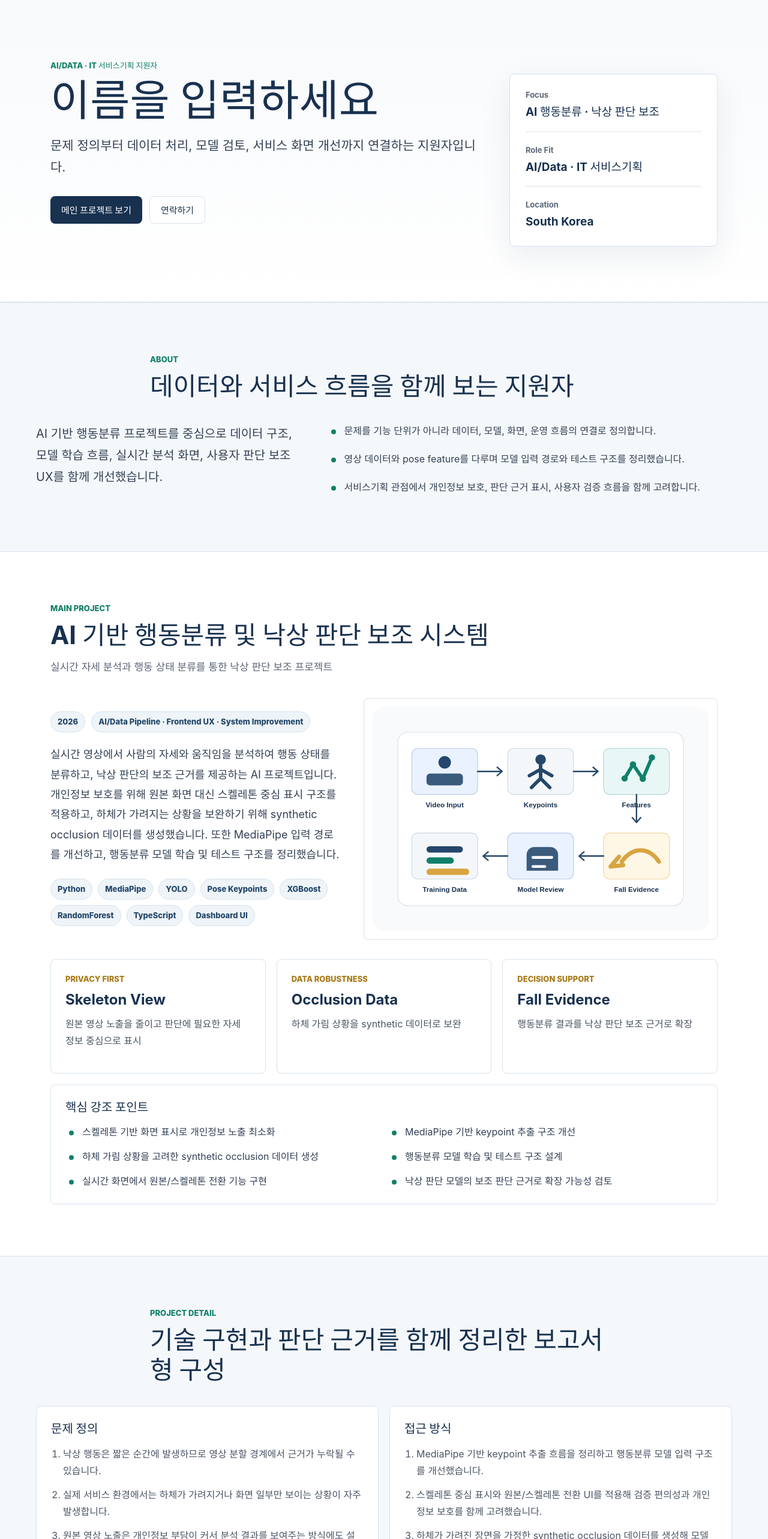
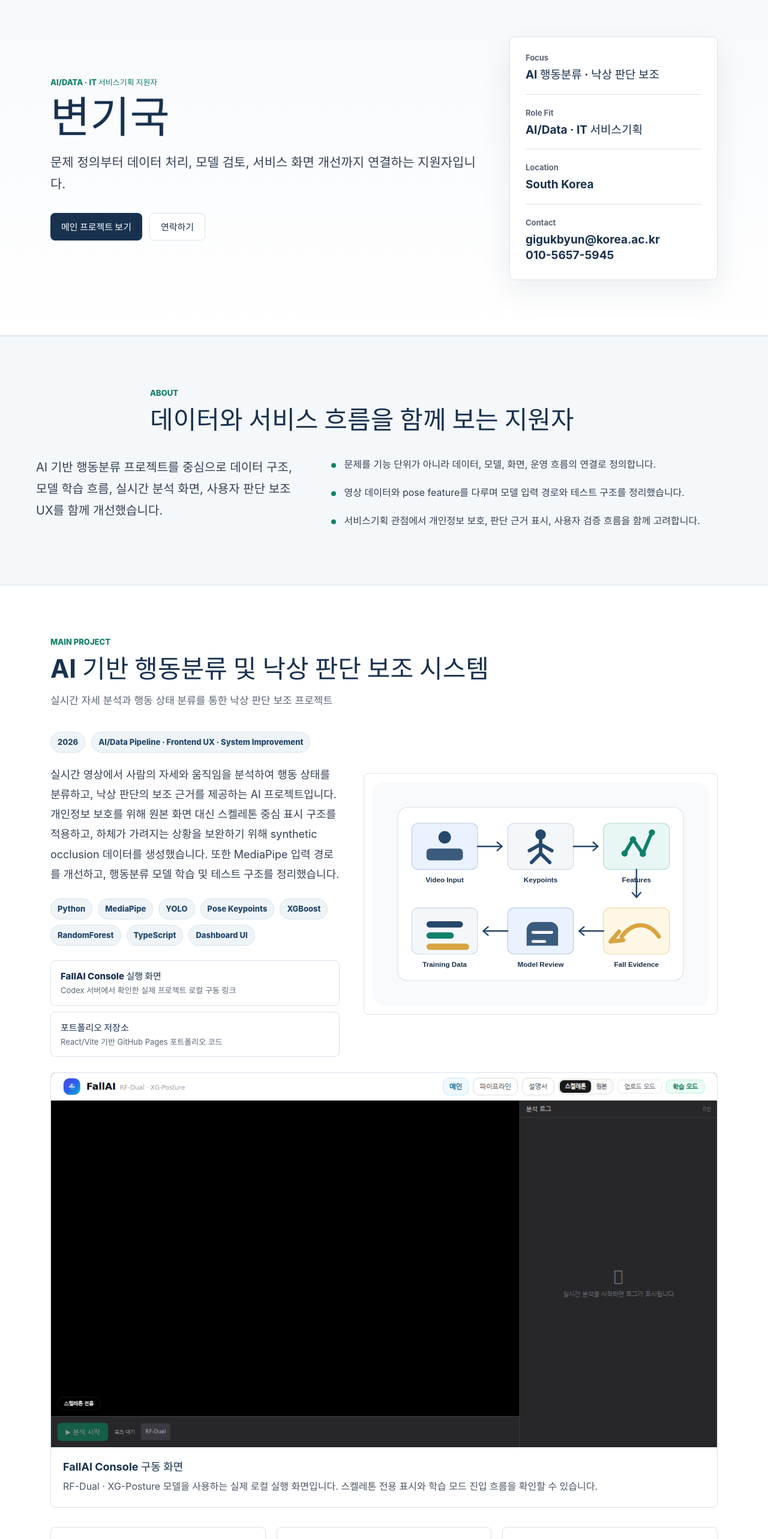
Before and after one commit to hongsheeya/job-portfolio, a React (Vite) app: page / in a window 1280 px wide. Shown: the part 80-2646 px from the top of the page at 60% size. Built offline with nearby package versions, Linux system fonts and the light colour scheme.

Commit message:
Update portfolio identity and project evidence

```diff
--- a/src/components/FutureProjects.tsx
+++ b/src/components/FutureProjects.tsx
@@ -8,8 +8,9 @@ export function FutureProjects({ projects }: FutureProjectsProps) {
   return (
     <section id="future" className="section">
       <div className="sectionHeader">
-        <p className="sectionKicker">Future Projects</p>
-        <h2>추가 프로젝트 확장을 고려한 데이터 기반 영역</h2>
+        <p className="sectionKicker">Sub Projects</p>
+        <h2>다른 프로젝트를 쉽게 추가할 수 있는 확장 영역</h2>
+        <p>새 프로젝트가 생기면 데이터 파일에 항목만 추가해 같은 형식으로 정리할 수 있습니다.</p>
       </div>
 
       <div className="futureGrid">
--- a/src/components/Hero.tsx
+++ b/src/components/Hero.tsx
@@ -5,6 +5,7 @@ type HeroProps = {
     headline: string;
     location: string;
     email: string;
+    phone: string;
     github: string;
   };
 };
@@ -54,6 +55,11 @@ export function Hero({ person }: HeroProps) {
             <span className="panelLabel">Location</span>
             <strong>{person.location}</strong>
           </div>
+          <div>
+            <span className="panelLabel">Contact</span>
+            <strong>{person.email}</strong>
+            <strong>{person.phone}</strong>
+          </div>
         </aside>
       </section>
     </header>
--- a/src/components/MainProject.tsx
+++ b/src/components/MainProject.tsx
@@ -25,10 +25,30 @@ export function MainProject({ project }: MainProjectProps) {
               <span key={item}>{item}</span>
             ))}
           </div>
+          <div className="projectLinks" aria-label="프로젝트 링크">
+            {project.links.map((link) => (
+              <a key={link.href} href={link.href} target="_blank" rel="noreferrer">
+                <span>{link.label}</span>
+                <small>{link.description}</small>
+              </a>
+            ))}
+          </div>
         </div>
         <div className="projectVisual">
           <img src={project.visual} alt="AI 행동분류 및 낙상 판단 보조 시스템 파이프라인" />
         </div>
+      </div>
+
+      <div className="screenGrid">
+        {project.screenshots.map((screen) => (
+          <figure className="screenCard" key={screen.title}>
+            <img src={screen.image} alt={screen.alt} />
+            <figcaption>
+              <strong>{screen.title}</strong>
+              <span>{screen.caption}</span>
+            </figcaption>
+          </figure>
+        ))}
       </div>
 
       <div className="metricGrid">
--- a/src/data/portfolio.ts
+++ b/src/data/portfolio.ts
@@ -1,4 +1,5 @@
 import pipelineVisual from '../assets/fallai-pipeline.svg';
+import runtimeScreen from '../assets/fallai-runtime-screen.png';
 
 export type Metric = {
   label: string;
@@ -13,6 +14,8 @@ export type MainProject = {
   role: string;
   summary: string;
   visual: string;
+  links: ProjectLink[];
+  screenshots: ProjectScreenshot[];
   stack: string[];
   highlights: string[];
   metrics: Metric[];
@@ -21,6 +24,19 @@ export type MainProject = {
   pipeline: string[];
   improvements: string[];
   evidence: string[];
+};
+
+export type ProjectLink = {
+  label: string;
+  href: string;
+  description: string;
+};
+
+export type ProjectScreenshot = {
+  title: string;
+  image: string;
+  alt: string;
+  caption: string;
 };
 
 export type SkillGroup = {
@@ -43,12 +59,13 @@ export type FutureProject = {
 
 export const portfolio = {
   person: {
-    name: '이름을 입력하세요',
+    name: '변기국',
     title: 'AI/Data · IT 서비스기획 지원자',
     headline: '문제 정의부터 데이터 처리, 모델 검토, 서비스 화면 개선까지 연결하는 지원자입니다.',
     location: 'South Korea',
-    email: 'your.email@example.com',
-    github: 'https://github.com/your-github-id',
+    email: 'gigukbyun@korea.ac.kr',
+    phone: '010-5657-5945',
+    github: 'https://github.com/hongsheeya',
   },
   about: {
     intro:
@@ -67,6 +84,27 @@ export const portfolio = {
     summary:
       '실시간 영상에서 사람의 자세와 움직임을 분석하여 행동 상태를 분류하고, 낙상 판단의 보조 근거를 제공하는 AI 프로젝트입니다. 개인정보 보호를 위해 원본 화면 대신 스켈레톤 중심 표시 구조를 적용하고, 하체가 가려지는 상황을 보완하기 위해 synthetic occlusion 데이터를 생성했습니다. 또한 MediaPipe 입력 경로를 개선하고, 행동분류 모델 학습 및 테스트 구조를 정리했습니다.',
     visual: pipelineVisual,
+    links: [
+      {
+        label: 'FallAI Console 실행 화면',
+        href: 'http://localhost:3000/',
+        description: 'Codex 서버에서 확인한 실제 프로젝트 로컬 구동 링크',
+      },
+      {
+        label: '포트폴리오 저장소',
+        href: 'https://github.com/hongsheeya/job-portfolio',
+        description: 'React/Vite 기반 GitHub Pages 포트폴리오 코드',
+      },
+    ],
+    screenshots: [
+      {
+        title: 'FallAI Console 구동 화면',
+        image: runtimeScreen,
+        alt: 'FallAI Console의 실시간 분석 화면과 분석 로그 패널',
+        caption:
+          'RF-Dual · XG-Posture 모델을 사용하는 실제 로컬 실행 화면입니다. 스켈레톤 전용 표시와 학습 모드 진입 흐름을 확인할 수 있습니다.',
+      },
+    ],
     stack: [
       'Python',
       'MediaPipe',
@@ -171,27 +209,29 @@ export const portfolio = {
   ] satisfies ExperienceItem[],
   futureProjects: [
     {
-      title: '멀티모달 이상행동 분석',
-      description: '영상, pose feature, 이벤트 로그를 결합해 이상행동 판단 근거를 확장하는 프로젝트',
-      status: 'Planning',
+      title: '서브 프로젝트 슬롯 1',
+      description: '멀티모달 이상행동 분석, 행동 데이터셋 제작 매뉴얼 등 다음 프로젝트를 추가할 수 있는 영역',
+      status: '추가 예정',
     },
     {
-      title: 'AI 서비스 운영 대시보드',
-      description: '모델 성능, 데이터 품질, 사용자 피드백을 한 화면에서 관리하는 운영형 대시보드',
-      status: 'Next',
+      title: '서브 프로젝트 슬롯 2',
+      description: '모델 성능, 데이터 품질, 사용자 피드백을 관리하는 운영형 대시보드 프로젝트 영역',
+      status: '추가 예정',
     },
     {
-      title: '데이터 품질 리포트 자동화',
-      description: '학습 데이터 분포, 누락, 라벨 품질을 자동 점검하는 리포트 생성 도구',
-      status: 'Idea',
+      title: '서브 프로젝트 슬롯 3',
+      description: '학습 데이터 분포, 누락, 라벨 품질을 자동 점검하는 리포트 자동화 프로젝트 영역',
+      status: '추가 예정',
     },
   ] satisfies FutureProject[],
   contact: {
     message:
       'AI/Data 프로젝트, IT 서비스기획, 데이터 기반 문제 해결 역할에 관심이 있습니다.',
     links: [
-      { label: 'Email', href: 'mailto:your.email@example.com' },
-      { label: 'GitHub', href: 'https://github.com/your-github-id' },
+      { label: 'Email', href: 'mailto:gigukbyun@korea.ac.kr' },
+      { label: 'Phone', href: 'tel:01056575945' },
+      { label: 'GitHub', href: 'https://github.com/hongsheeya' },
+      { label: 'Portfolio Repo', href: 'https://github.com/hongsheeya/job-portfolio' },
     ],
   },
 };
--- a/src/styles.css
+++ b/src/styles.css
@@ -318,11 +318,74 @@ h3 {
   margin-top: 24px;
 }
 
+.projectLinks {
+  display: grid;
+  gap: 10px;
+  margin-top: 24px;
+}
+
+.projectLinks a {
+  border: 1px solid var(--line);
+  border-radius: 8px;
+  color: var(--navy);
+  display: grid;
+  gap: 5px;
+  padding: 14px 16px;
+}
+
+.projectLinks span {
+  font-size: 15px;
+  font-weight: 850;
+}
+
+.projectLinks small {
+  color: var(--muted);
+  font-size: 13px;
+  line-height: 1.5;
+}
+
 .projectVisual {
   background: #ffffff;
   border: 1px solid var(--line);
   border-radius: 8px;
   padding: 14px;
+}
+
+.screenGrid {
+  display: grid;
+  gap: 18px;
+  margin-top: 26px;
+}
+
+.screenCard {
+  background: #ffffff;
+  border: 1px solid var(--line);
+  border-radius: 8px;
+  margin: 0;
+  overflow: hidden;
+}
+
+.screenCard img {
+  aspect-ratio: 16 / 9;
+  background: #0f172a;
+  object-fit: cover;
+  width: 100%;
+}
+
+.screenCard figcaption {
+  display: grid;
+  gap: 8px;
+  padding: 18px 20px 20px;
+}
+
+.screenCard strong {
+  color: var(--navy);
+  font-size: 18px;
+}
+
+.screenCard span {
+  color: #4b5565;
+  line-height: 1.7;
 }
 
 .metricGrid,
```
Also changed, not shown: src/assets/fallai-runtime-screen.png (added).
